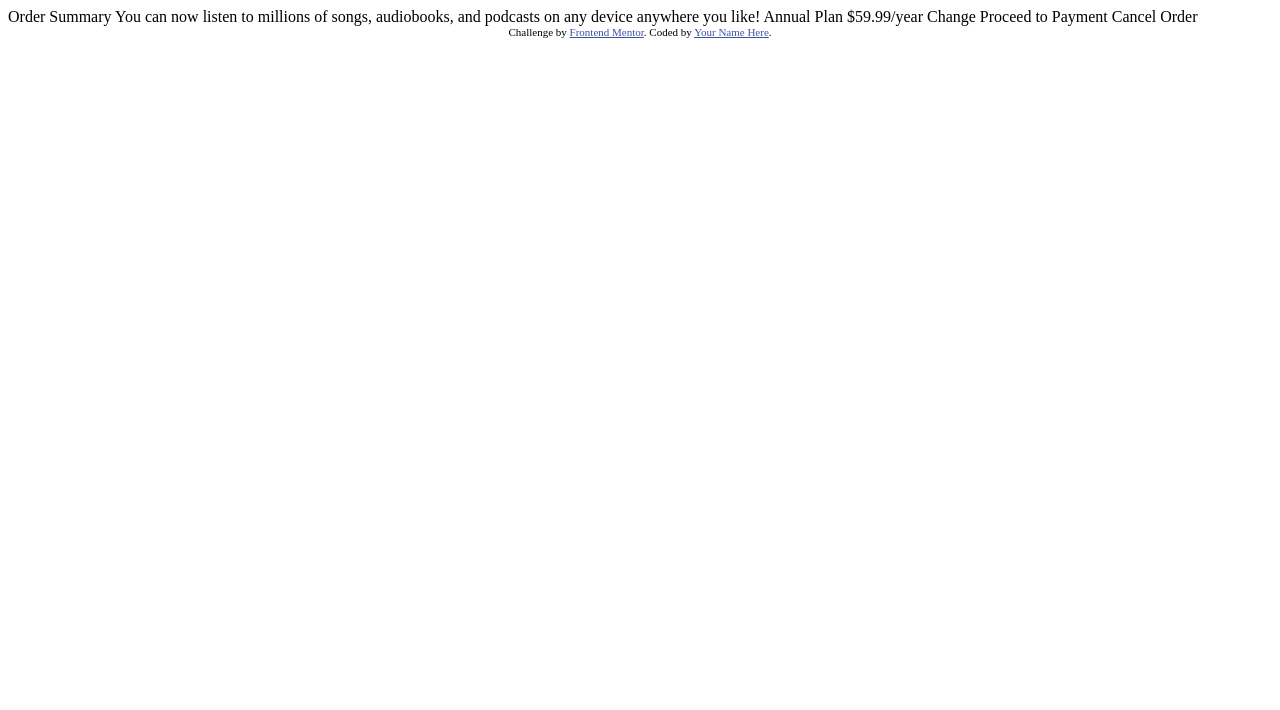
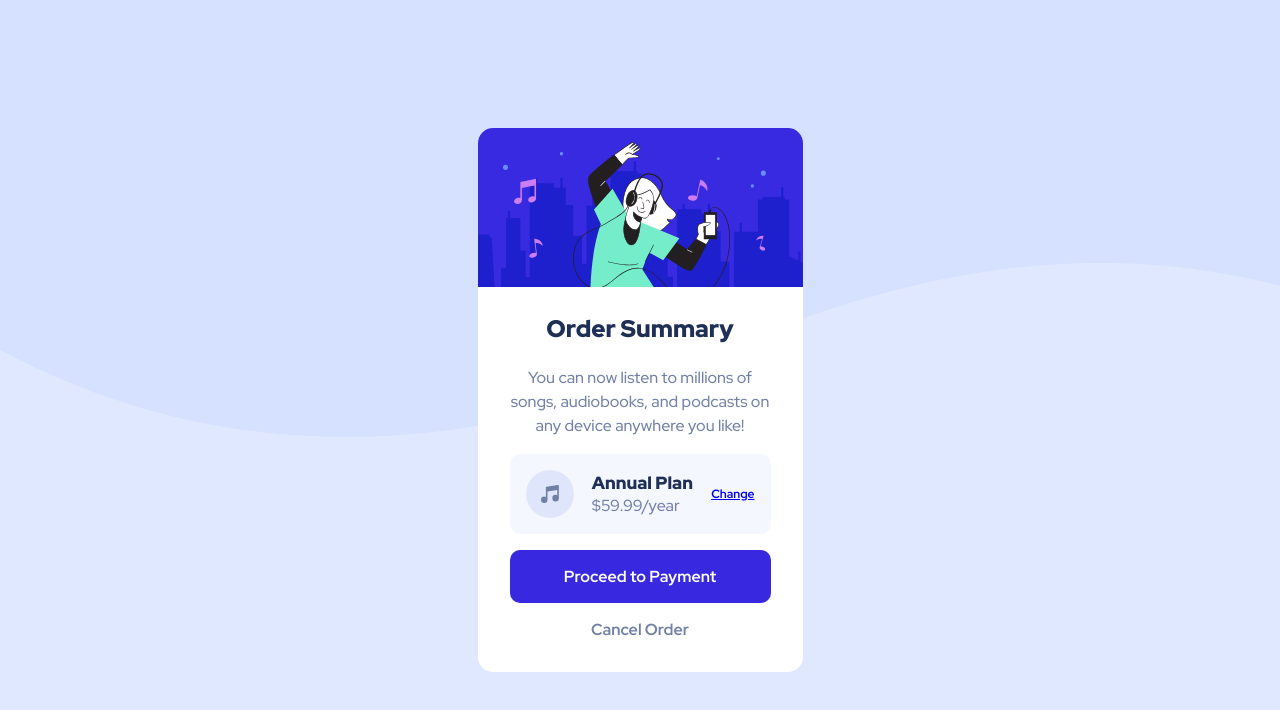
Before and after one commit to samuel-adu/order-summary-component, a plain HTML site: page index.html in a window 1280 px wide. Drawn offline with Linux system fonts and the light colour scheme.

Commit message:
added styles

```diff
--- a/index.html
+++ b/index.html
@@ -1,37 +1,53 @@
 <!DOCTYPE html>
 <html lang="en">
   <head>
-  <meta charset="UTF-8">
-  <meta name="viewport" content="width=device-width, initial-scale=1.0"> <!-- displays site properly based on user's device -->
+    <meta charset="UTF-8" />
+    <meta name="viewport" content="width=device-width, initial-scale=1.0" />
+    <!-- displays site properly based on user's device -->
 
-  <link rel="icon" type="image/png" sizes="32x32" href="./images/favicon-32x32.png">
+    <link
+      rel="icon"
+      type="image/png"
+      sizes="32x32"
+      href="./images/favicon-32x32.png"
+    />
 
     <title>Frontend Mentor | Order summary card</title>
 
-  <!-- Feel free to remove these styles or customise in your own stylesheet 👍 -->
-  <style>
-    .attribution { font-size: 11px; text-align: center; }
-    .attribution a { color: hsl(228, 45%, 44%); }
-  </style>
+    <link rel="preconnect" href="https://fonts.googleapis.com" />
+    <link rel="preconnect" href="https://fonts.gstatic.com" crossorigin />
+    <link
+      href="https://fonts.googleapis.com/css2?family=Red+Hat+Display:wght@500;700;900&display=swap"
+      rel="stylesheet"
+    />
+    <link rel="stylesheet" href="style.css" />
   </head>
   <body>
+    <main>
+      <div class="card">
+        <div class="hero">
+          <img src="./images/illustration-hero.svg" alt="" class="hero-img" />
+        </div>
+        <div class="container">
+          <h1>Order Summary</h1>
+          <p class="description">
+            You can now listen to millions of songs, audiobooks, and podcasts on
+            any device anywhere you like!
+          </p>
 
-  Order Summary
+          <div class="callout">
+            <img src="./images/icon-music.svg" alt="" />
+            <div class="plan">
+              <h2>Annual Plan</h2>
+              <p>$59.99/year</p>
+            </div>
+            <a href="#">Change</a>
+          </div>
 
-  You can now listen to millions of songs, audiobooks, and podcasts on any
-  device anywhere you like!
-
-  Annual Plan
-  $59.99/year
-
-  Change
-
-  Proceed to Payment
-  Cancel Order
-
-  <div class="attribution">
-    Challenge by <a href="https://www.frontendmentor.io?ref=challenge" target="_blank">Frontend Mentor</a>.
-    Coded by <a href="#">Your Name Here</a>.
+          <a href="#" class="btn btn-primary">Proceed to Payment</a>
+          <a href="#" class="btn">Cancel Order</a>
         </div>
+      </div>
+    </main>
   </body>
 </html>
--- /dev/null
+++ b/style.css
@@ -0,0 +1,126 @@
+* {
+  box-sizing: border-box;
+  padding: 0;
+  margin: 0;
+}
+
+:root {
+  --bg-main: hsl(225, 100%, 94%);
+  --bg-btn: hsl(245, 75%, 52%);
+  --bg-card: hsl(0, 0%, 100%);
+  --bg-callout: hsl(225, 100%, 98%);
+  --clr-body: hsl(224, 23%, 55%);
+  --clr-heading: hsl(223, 47%, 23%);
+}
+
+body {
+  font-family: "Red Hat Display", sans-serif;
+  font-size: 1rem;
+  display: flex;
+  align-items: center;
+  justify-content: center;
+  min-height: 100vh;
+  background-color: var(--bg-main);
+  color: var(--clr-body);
+  background-image: url(./images/pattern-background-mobile.svg);
+  background-repeat: no-repeat;
+}
+
+.card {
+  max-width: 325px;
+  border-radius: 15px;
+  background-color: var(--bg-card);
+  padding-bottom: 2em;
+  text-align: center;
+}
+
+.container {
+  padding: 0 2em;
+  margin: 0 auto;
+}
+
+img {
+  max-width: 100%;
+}
+
+.hero-img {
+  border-top-right-radius: 15px;
+  border-top-left-radius: 15px;
+}
+
+h1,
+h2 {
+  color: var(--clr-heading);
+}
+
+h1 {
+  font-size: 1.5rem;
+  font-weight: 900;
+  margin-top: 1em;
+  margin-bottom: 1em;
+  line-height: 1.1;
+  text-align: center;
+}
+
+h2 {
+  font-size: 1.1rem;
+  font-weight: 900;
+}
+
+p {
+  margin-bottom: 1em;
+  line-height: 1.5;
+}
+
+a {
+  font-size: 0.75rem;
+  font-weight: 700;
+  cursor: pointer;
+}
+
+.description {
+  text-align: center;
+}
+
+.btn {
+  text-decoration: none;
+  color: var(--clr-body);
+  font-size: 1rem;
+  font-weight: 700;
+}
+
+.btn-primary {
+  background-color: var(--bg-btn);
+  color: var(--bg-card);
+  padding: 1em 1.5em;
+  border-radius: 10px;
+  display: inline-block;
+  text-align: center;
+  width: 100%;
+  margin-bottom: 1em;
+}
+
+.btn-primary:hover {
+  background-color: rgb(135, 36, 188);
+}
+
+.callout {
+  display: flex;
+  align-items: center;
+  justify-content: space-between;
+  background-color: var(--bg-callout);
+  padding: 1em;
+  margin-bottom: 1em;
+  border-radius: 10px;
+  text-align: left;
+}
+
+.callout p {
+  margin: 0;
+}
+
+@media (min-width: 560px) {
+  body {
+    background-image: url(./images/pattern-background-desktop.svg);
+  }
+}
```
Lines whose indentation alone changed are shown as unchanged.
